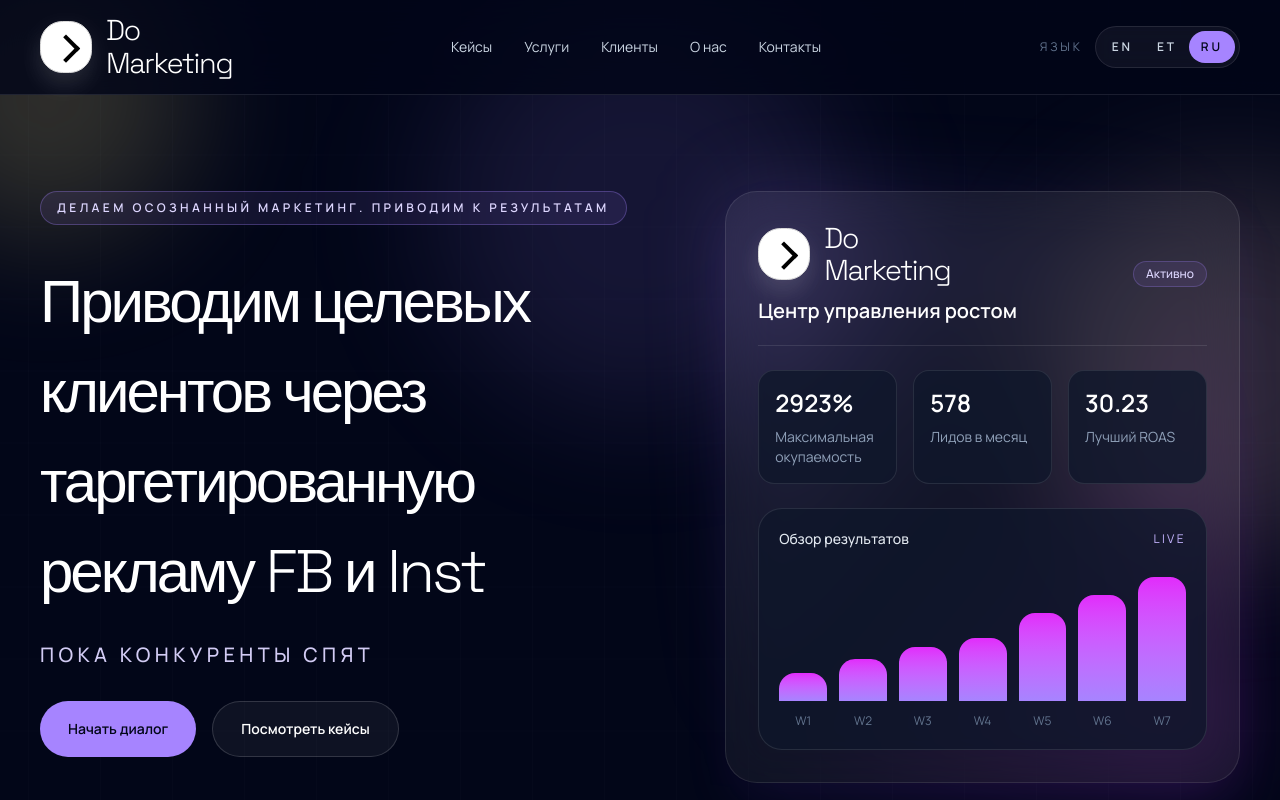
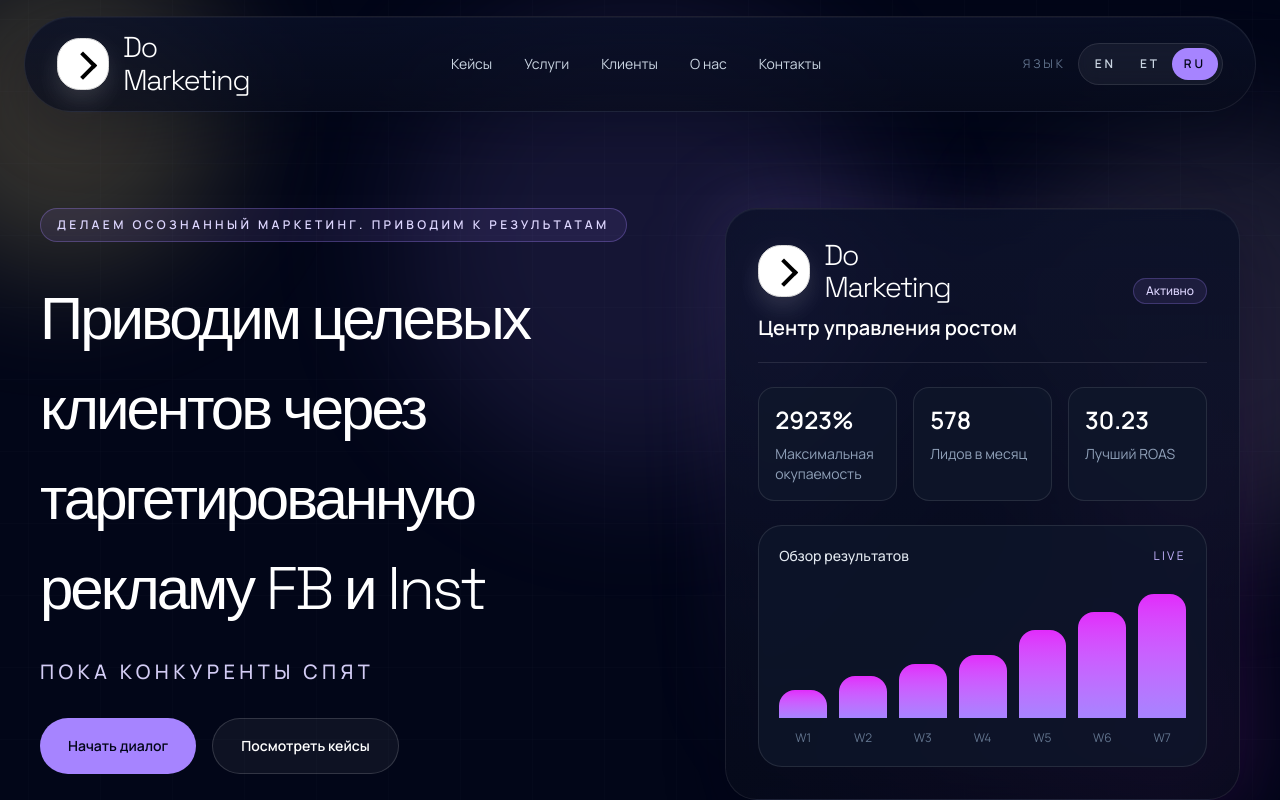
Before and after one commit to ignatevako-ko/site, a Next.js app: page / in a window 1280 px wide. Shown: the top 800 px of the page. Built offline with nearby package versions, Linux system fonts and the light colour scheme.

Commit message:
Refresh site styling and expand services offer

```diff
--- a/src/app/globals.css
+++ b/src/app/globals.css
@@ -18,16 +18,20 @@
 
 html {
   background:
-    radial-gradient(circle at top, rgba(167, 139, 250, 0.09), transparent 28%),
-    radial-gradient(circle at left top, rgba(255, 216, 181, 0.08), transparent 22%),
-    radial-gradient(circle at right bottom, rgba(255, 228, 196, 0.08), transparent 18%),
-    linear-gradient(180deg, #020617 0%, #020817 50%, #020617 100%);
+    radial-gradient(circle at 12% 0%, rgba(255, 214, 170, 0.13), transparent 20%),
+    radial-gradient(circle at 50% 8%, rgba(167, 139, 250, 0.16), transparent 28%),
+    radial-gradient(circle at 100% 68%, rgba(244, 114, 182, 0.08), transparent 22%),
+    linear-gradient(180deg, #030617 0%, #050a1f 42%, #06081a 100%);
 }
 
 body {
   background: var(--background);
   color: var(--foreground);
   font-family: var(--font-manrope), sans-serif;
+  background-image:
+    linear-gradient(rgba(255, 255, 255, 0.015), rgba(255, 255, 255, 0.015)),
+    radial-gradient(circle at top, rgba(167, 139, 250, 0.06), transparent 24%),
+    radial-gradient(circle at left bottom, rgba(255, 226, 196, 0.05), transparent 20%);
 }
 
 a,
@@ -53,6 +57,15 @@ button {
   mask-image: linear-gradient(180deg, rgba(0, 0, 0, 0.8), transparent 85%);
 }
 
+.glass-shell {
+  background: linear-gradient(180deg, rgba(10, 16, 39, 0.82), rgba(8, 12, 28, 0.72));
+  border: 1px solid rgba(255, 255, 255, 0.08);
+  box-shadow:
+    0 20px 60px rgba(2, 6, 23, 0.32),
+    inset 0 1px 0 rgba(255, 255, 255, 0.04);
+  backdrop-filter: blur(18px);
+}
+
 h1,
 h2,
 h3,
--- a/src/components/landing-page.tsx
+++ b/src/components/landing-page.tsx
@@ -33,6 +33,7 @@ const serviceOfferCopy: Record<
     items: [
       "Consultation",
       "Marketing audit",
+      "SMM",
       "Google ads",
       "SEO optimization",
     ],
@@ -45,6 +46,7 @@ const serviceOfferCopy: Record<
     items: [
       "Konsultatsioon",
       "Turundusaudit",
+      "SMM",
       "Google reklaam",
       "SEO optimeerimine",
     ],
@@ -57,6 +59,7 @@ const serviceOfferCopy: Record<
     items: [
       "Консультация",
       "Аудит маркетинга",
+      "SMM",
       "Реклама Google",
       "SEO оптимизация",
     ],
@@ -170,11 +173,11 @@ export function LandingPage() {
   return (
     <div className="relative min-h-screen overflow-hidden bg-slate-950 text-white">
       <div className="pointer-events-none absolute inset-0">
-        <div className="absolute left-[-6rem] top-[-3rem] h-[18rem] w-[18rem] rounded-full bg-amber-200/18 blur-3xl" />
-        <div className="absolute left-1/2 top-0 h-[26rem] w-[26rem] -translate-x-1/2 rounded-full bg-violet-400/12 blur-3xl" />
-        <div className="absolute right-[-9rem] top-44 h-[24rem] w-[24rem] rounded-full bg-rose-200/16 blur-3xl" />
-        <div className="absolute bottom-[-10rem] left-[-6rem] h-[22rem] w-[22rem] rounded-full bg-violet-200/12 blur-3xl" />
-        <div className="absolute bottom-[-8rem] right-[-6rem] h-[18rem] w-[18rem] rounded-full bg-amber-100/20 blur-3xl" />
+        <div className="absolute left-[-6rem] top-[-3rem] h-[20rem] w-[20rem] rounded-full bg-amber-200/20 blur-3xl" />
+        <div className="absolute left-1/2 top-0 h-[30rem] w-[30rem] -translate-x-1/2 rounded-full bg-violet-400/12 blur-3xl" />
+        <div className="absolute right-[-9rem] top-32 h-[26rem] w-[26rem] rounded-full bg-fuchsia-200/12 blur-3xl" />
+        <div className="absolute bottom-[-10rem] left-[-6rem] h-[24rem] w-[24rem] rounded-full bg-violet-200/10 blur-3xl" />
+        <div className="absolute bottom-[-8rem] right-[-6rem] h-[20rem] w-[20rem] rounded-full bg-amber-100/16 blur-3xl" />
         <div className="grid-overlay absolute inset-0 opacity-40" />
       </div>
 
@@ -219,8 +222,8 @@ export function LandingPage() {
           </div>
 
           <div className="relative">
-            <div className="absolute inset-0 rounded-[2rem] bg-gradient-to-br from-violet-400/20 via-transparent to-fuchsia-500/20 blur-2xl" />
-            <div className="relative rounded-[2rem] border border-white/10 bg-white/6 p-6 shadow-2xl shadow-violet-500/10 backdrop-blur-xl sm:p-8">
+            <div className="absolute inset-0 rounded-[2rem] bg-gradient-to-br from-violet-400/24 via-transparent to-fuchsia-500/24 blur-2xl" />
+            <div className="glass-shell relative rounded-[2rem] bg-[radial-gradient(circle_at_top_right,rgba(255,255,255,0.08),transparent_24%),linear-gradient(135deg,rgba(255,255,255,0.06),rgba(255,255,255,0.02))] p-6 sm:p-8">
               <div className="space-y-6">
                 <div className="flex items-center justify-between border-b border-white/10 pb-5">
                   <div className="space-y-3">
--- a/src/components/site-footer.tsx
+++ b/src/components/site-footer.tsx
@@ -14,7 +14,7 @@ export function SiteFooter({ content, language }: SiteFooterProps) {
   return (
     <footer id="contacts" className="border-t border-white/10 bg-slate-950">
       <div className="mx-auto w-full max-w-7xl px-6 py-12 lg:px-10 lg:pt-20">
-        <div className="rounded-[2rem] border border-violet-400/20 bg-gradient-to-br from-violet-400/10 via-white/5 to-fuchsia-500/10 p-8 lg:p-12">
+        <div className="glass-shell rounded-[2rem] bg-[radial-gradient(circle_at_top_left,rgba(255,224,196,0.08),transparent_18%),linear-gradient(135deg,rgba(167,139,250,0.12),rgba(255,255,255,0.04),rgba(236,72,153,0.08))] p-8 lg:p-12">
           <ContactForm language={language} />
         </div>
       </div>
--- a/src/components/site-header.tsx
+++ b/src/components/site-header.tsx
@@ -16,8 +16,8 @@ export function SiteHeader({
   onLanguageChange,
 }: SiteHeaderProps) {
   return (
-    <header className="sticky top-0 z-50 border-b border-white/10 bg-slate-950/80 backdrop-blur-xl">
-      <div className="mx-auto flex w-full max-w-7xl items-center justify-between gap-6 px-6 py-4 lg:px-10">
+    <header className="sticky top-0 z-50 px-4 pt-4 lg:px-6">
+      <div className="glass-shell mx-auto flex w-full max-w-7xl items-center justify-between gap-6 rounded-full px-6 py-4 lg:px-8">
         <a href="#" aria-label="Do.Marketing home">
           <BrandLogo compact />
         </a>
```
